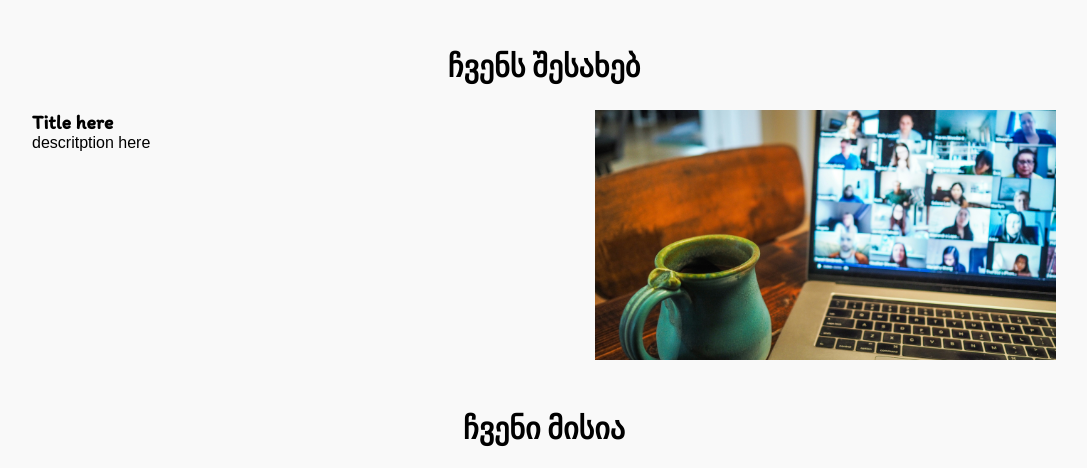
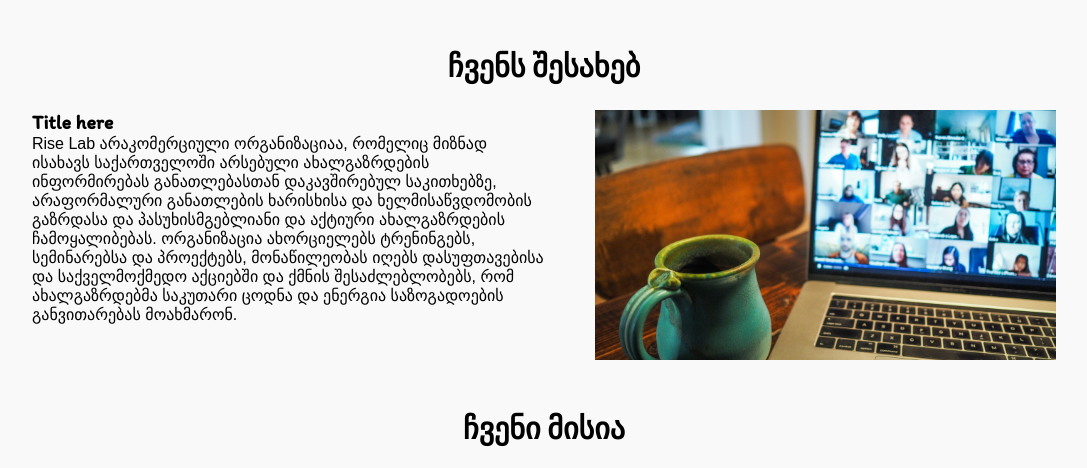
Before and after one commit to sabuka-dumbo/RIseLab, a Django app: page /aboutus/ in a window 1280 px wide. Shown: the part 602-1070 px from the top of the page, without its empty margins (96-1183 px from the left). Run offline with Django 5.2, Linux system fonts and the light colour scheme.

Commit message:
Aug 19, 2025, 9:20 AM

```diff
--- a/app/templates/aboutus.html
+++ b/app/templates/aboutus.html
@@ -46,7 +46,7 @@
             <div class="s1-div">
                 <div class="s1-info">
                     <h1>Title here</h1>
-                    <p>descritption here</p>
+                    <p>Rise Lab არაკომერციული ორგანიზაციაა, რომელიც მიზნად ისახავს საქართველოში არსებული ახალგაზრდების ინფორმირებას განათლებასთან დაკავშირებულ საკითხებზე, არაფორმალური განათლების ხარისხისა და ხელმისაწვდომობის გაზრდასა და  პასუხისმგებლიანი და აქტიური ახალგაზრდების ჩამოყალიბებას. ორგანიზაცია ახორციელებს ტრენინგებს, სემინარებსა და პროექტებს, მონაწილეობას იღებს დასუფთავებისა და საქველმოქმედო აქციებში და ქმნის შესაძლებლობებს, რომ ახალგაზრდებმა საკუთარი ცოდნა და ენერგია საზოგადოების განვითარებას მოახმარონ.</p>
                 </div>
 
                 <img src="{% static 'pics/Untitled4.jpg' %}" class="s1-img" alt="">
```
